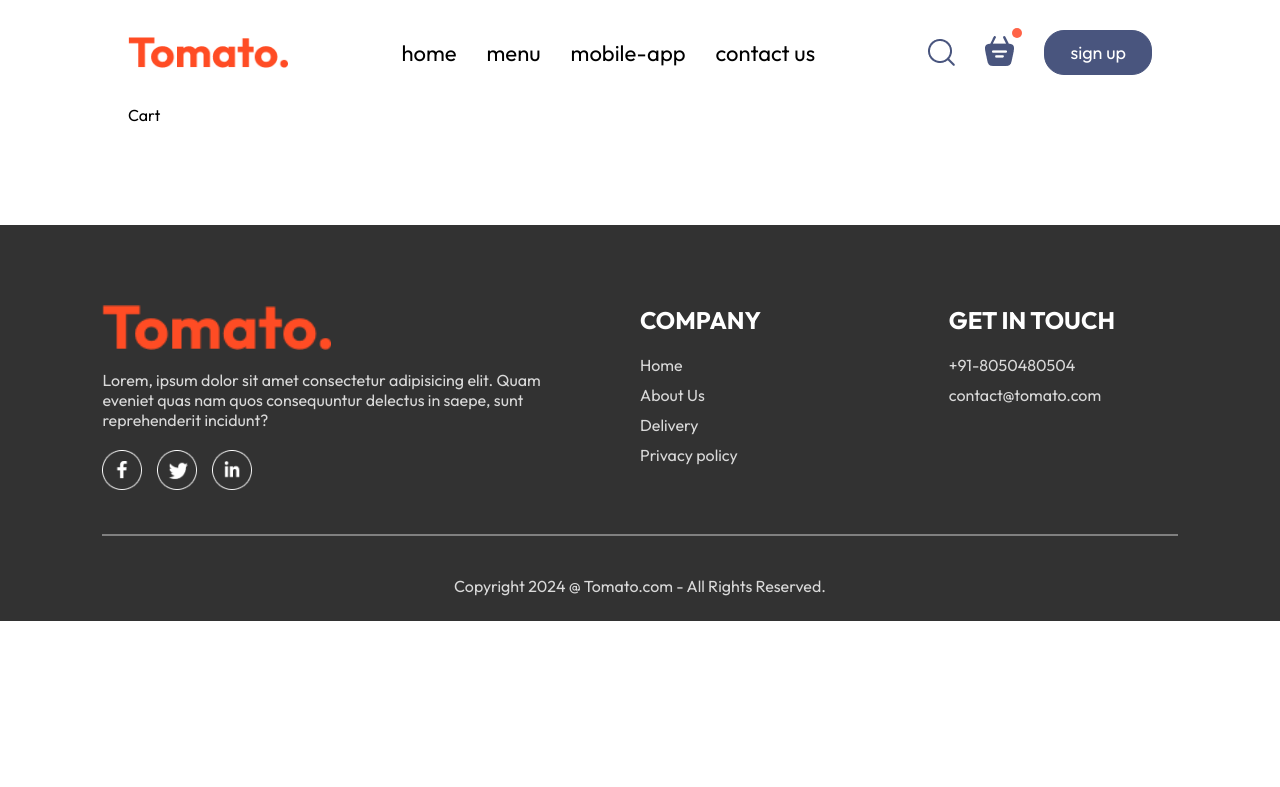
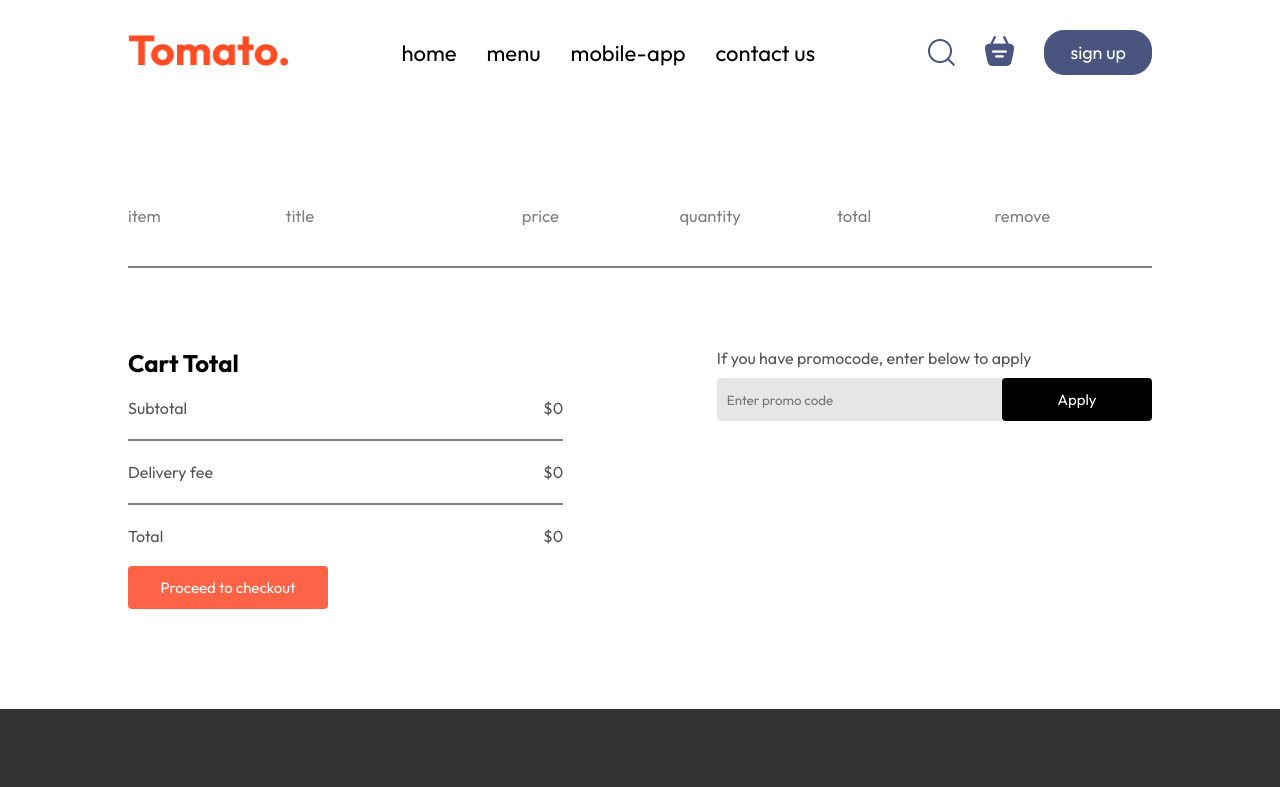
Before and after one commit to pratham-1st/food-del, a React (Vite) app: page /cart in a window 1280 px wide. Shown: the top 787 px of the page. Built offline with nearby package versions, Linux system fonts and the light colour scheme.

Commit message:
api work 1

```diff
--- a/package.json
+++ b/package.json
@@ -11,7 +11,8 @@
   },
   "dependencies": {
     "react": "^18.3.1",
-    "react-dom": "^18.3.1"
+    "react-dom": "^18.3.1",
+    "react-router-dom": "^6.26.1"
   },
   "devDependencies": {
     "@types/react": "^18.3.3",
--- a/src/components/navbar/Navbar.jsx
+++ b/src/components/navbar/Navbar.jsx
@@ -1,14 +1,17 @@
-import React, { useState } from 'react'
+import React, { useContext, useState } from 'react'
 import './navbar.css'
 import { assets } from '../../assets/assets'
 import { Link } from 'react-router-dom'
+import { StoreContext } from '../../context/StoreContext'
 
 const Navbar = ({setShowLogin}) => {
     const [menu,setMenu] = useState("");
 
+    const {getTotalCartAmount} = useContext(StoreContext)
+
     return (
     <div className='navbar'>
-        <img src={assets.logo} alt="" className='logo' />
+        <Link to="/"><img src={assets.logo} alt="" className='logo' /></Link>
         <ul className="navbar-menu">
             <Link to='/' onClick={() => setMenu("home")} className={menu==="home"?"active":""}>home</Link>
             <a href='#explore-menu' onClick={() => setMenu("menu")} className={menu==="menu"?"active":""}>menu</a>
@@ -18,8 +21,8 @@
         <div className="navbar-right">
             <img src={assets.search_icon} alt="" className="search-icon" />
             <div className="navbar-cart">
-                <img src={assets.basket_icon} alt="" className="cart-icon" />
-                <div className="box">
+                <Link to="/cart"><img src={assets.basket_icon} alt="" className="cart-icon" /></Link>
+                <div className={getTotalCartAmount()===0?"":"box"}>
 
                 </div>
             </div>
--- a/src/context/StoreContext.jsx
+++ b/src/context/StoreContext.jsx
@@ -19,16 +19,25 @@
         setCartItems((prev) => ({...prev, [itemId]:prev[itemId]-1}))
     }
 
-    useEffect(() => {
-        console.log(cartItems);
-    }, [cartItems])
+    const getTotalCartAmount = () => {
+        let totalAmount = 0;
+        for(const item in cartItems){
+            if(cartItems[item]>0){
+            let itemInfo = food_list.find((product) => product._id === item);
+            totalAmount += itemInfo.price * cartItems[item]
+            }
+        }
+
+        return totalAmount;
+    }
 
     const contextValue = {
         food_list,
         cartItems,
         setCartItems,
         addToCart,
-        removeCart
+        removeCart,
+        getTotalCartAmount
     }
 
     return(
--- a/src/pages/Cart/Cart.css
+++ b/src/pages/Cart/Cart.css
@@ -0,0 +1,125 @@
+.cart{
+    margin-top: 100px;
+}
+
+.cart-title{
+    display: grid;
+    grid-template-columns: 1fr 1.5fr 1fr 1fr 1fr 1fr;
+    align-items: center;
+    color: grey;
+    font-size: max(1.3vw, 12px);
+}
+
+.cart-items{
+    margin: 10px 0;
+    color: black;
+}
+
+.cart-items img{
+    width: 50px;
+}
+
+.cart-hr{
+    outline: none;
+    color: grey;
+}
+
+.cross-icon{
+    font-size: 20px;
+    cursor: pointer;
+}
+
+.cart-bottom{
+    display: flex;
+    justify-content: space-between;
+    margin-top: 80px;
+    gap: max(12vw, 20px);
+}
+
+.cart-total{
+    flex: 1;
+    display: flex;
+    flex-direction: column;
+    gap: 20px;
+}
+
+.cart-items-total{
+    display: flex;
+    justify-content: space-between;
+    color: #555;
+}
+
+.cart-total hr{
+    margin: 1px 0px;
+}
+
+.cart-total button{
+    border: none;
+    color: white;
+    background-color: tomato;
+    width: max(15vw, 200px);
+    padding: 12px 0px;
+    border-radius: 4px;
+    cursor: pointer;
+
+}
+
+.enter-promocode-details{
+    flex: 1;
+}
+
+.enter-promocode-details p{
+    color: #555;
+}
+
+.enter-promo-input{
+    display: flex;
+    justify-content: space-between;
+    background-color: #e7e6e6;
+    margin-top: 10px;
+    align-items: center;
+    border-radius: 4px;
+}
+
+.enter-promo-input input{
+    background: transparent;
+    border: none;
+    outline: none;
+    color: white;
+    padding-left: 10px;
+}
+
+.enter-promo-input button{
+    width: max(10vw, 150px);
+    padding: 12px 5px;
+    color: white;
+    background-color: black;
+    border: none;
+    cursor: pointer;
+}
+
+@media (max-width:750px){
+    .cart-bottom{
+        flex-direction: column-reverse;
+    }
+
+    .enter-promocode-details p{
+        font-size: 15px;
+    }
+    .enter-promo-input{
+        align-items: flex-start;
+    }
+
+    .cart-items img{
+        width: 40px;
+    }
+
+    .cart-items p{
+        font-size: 14px;
+    }
+
+    .enter-promo-input input{
+        align-items: center;
+        padding-top: 15px;
+    }
+}
--- a/src/pages/Cart/Cart.jsx
+++ b/src/pages/Cart/Cart.jsx
@@ -1,10 +1,79 @@
-import React from 'react'
-import './Cart.css'
+import React, { useContext } from "react";
+import "./Cart.css";
+import { StoreContext } from "../../context/StoreContext";
+import { useNavigate } from "react-router-dom";
 
 const Cart = () => {
+  const { cartItems, food_list, removeCart, getTotalCartAmount } = useContext(StoreContext);
+
+  const navigate = useNavigate()
+
   return (
-    <div>Cart</div>
-  )
-}
+    <div className="cart">
+      <div className="cart-container">
+        <div className="cart-title">
+          <p>item</p>
+          <p>title</p>
+          <p>price</p>
+          <p>quantity</p>
+          <p>total</p>
+          <p>remove</p>
+        </div>
+        <br />
+        <hr />
 
-export default Cart
+        {food_list.map((item, index) => {
+          if (cartItems[item._id] > 0) {
+            return (
+              <div>
+                <div className="cart-title cart-items">
+                  <img src={item.image} alt="" />
+                  <p>{item.name}</p>
+                  <p>${item.price}</p>
+                  <p>{cartItems[item._id]}</p>
+                  <p>${item.price * cartItems[item._id]}</p>
+                  <p
+                    className="cross-icon"
+                    onClick={() => removeCart(item._id)}
+                  >
+                    x
+                  </p>
+                </div>
+                <hr className="cart-hr" />
+              </div>
+            );
+          }
+        })}
+      </div>
+      <div className="cart-bottom">
+        <div className="cart-total">
+          <h2>Cart Total</h2>
+          <div className="cart-items-total">
+            <p>Subtotal</p>
+            <p>${getTotalCartAmount()}</p>
+          </div>
+          <hr />
+          <div className="cart-items-total">
+            <p>Delivery fee</p>
+            <p>${getTotalCartAmount()===0?0:2}</p>
+          </div>
+          <hr />
+          <div className="cart-items-total">
+            <p>Total</p>
+            <p>${getTotalCartAmount()===0?0:getTotalCartAmount()+2}</p>
+          </div>
+          <button onClick={() => navigate('/order')}>Proceed to checkout</button>
+        </div>
+        <div className="enter-promocode-details">
+          <p>If you have promocode, enter below to apply</p>
+          <div className="enter-promo-input">
+            <input type="text" placeholder="Enter promo code" />
+            <button>Apply</button>
+          </div>
+        </div>
+      </div>
+    </div>
+  );
+};
+
+export default Cart;
--- a/src/pages/PlaceOrder/PlaceOrder.css
+++ b/src/pages/PlaceOrder/PlaceOrder.css
@@ -0,0 +1,42 @@
+.place-order{
+    display: flex;
+    align-items: start;
+    justify-content: space-between;
+    gap: 50px;
+    margin-top: 100px;
+}
+
+.place-order-left{
+    width: 100%;
+    max-width: max(30%, 500px);
+}
+
+.place-order-left h2{
+    font-size: 30px;
+    font-weight: 600;
+    margin-bottom: 50px;
+}
+
+.place-order-left input{
+    width: 100%;
+    display: flex;
+    padding: 10px;
+    margin-bottom: 15px;
+    border: 1px solid #c5c5c5;
+    border-radius: 4px;
+    outline-color: tomato;
+}
+
+.multi-fields{
+    display: flex;
+    gap:10px;
+}
+
+.place-order-right{
+    width: 100%;
+    max-width: max(20%, 300px);
+}
+
+.place-order-right button{
+    margin-top: 30px;
+}
--- a/src/pages/PlaceOrder/PlaceOrder.jsx
+++ b/src/pages/PlaceOrder/PlaceOrder.jsx
@@ -1,9 +1,51 @@
-import React from 'react'
+import React, { useContext } from 'react'
 import './PlaceOrder.css'
+import { StoreContext } from '../../context/StoreContext'
 
 const PlaceOrder = () => {
+
+  const {getTotalCartAmount} = useContext(StoreContext);
   return (
-    <div>PlaceOrder</div>
+    <div className='place-order'>
+      <div className="place-order-left">
+        <h2>Delivery information</h2>
+        <div className="multi-fields">
+          <input type="text" placeholder='First name'/>
+          <input type="text" placeholder='Last name'/>
+        </div>
+        <input type="email" placeholder='Email address'/>
+        <input type="text" placeholder='Street'/>
+        <div className="multi-fields">
+          <input type="text" placeholder='City'/>
+          <input type="text" placeholder='State'/>
+        </div>
+        <div className="multi-fields">
+          <input type="text" placeholder='Zip code'/>
+          <input type="text" placeholder='Country'/>
+        </div>
+        <input type="text" placeholder='Phone' />
+      </div>
+      <div className="place-order-right">
+      <div className="cart-total">
+          <h2>Cart Total</h2>
+          <div className="cart-items-total">
+            <p>Subtotal</p>
+            <p>${getTotalCartAmount()}</p>
+          </div>
+          <hr />
+          <div className="cart-items-total">
+            <p>Delivery fee</p>
+            <p>${getTotalCartAmount()===0?0:2}</p>
+          </div>
+          <hr />
+          <div className="cart-items-total">
+            <p>Total</p>
+            <p>${getTotalCartAmount()===0?0:getTotalCartAmount()+2}</p>
+          </div>
+          <button>Proceed to payment</button>
+        </div>
+      </div>
+    </div>
   )
 }
 
```
Also changed, not shown: 1 other file (tests, documents, lock files or other folders).
